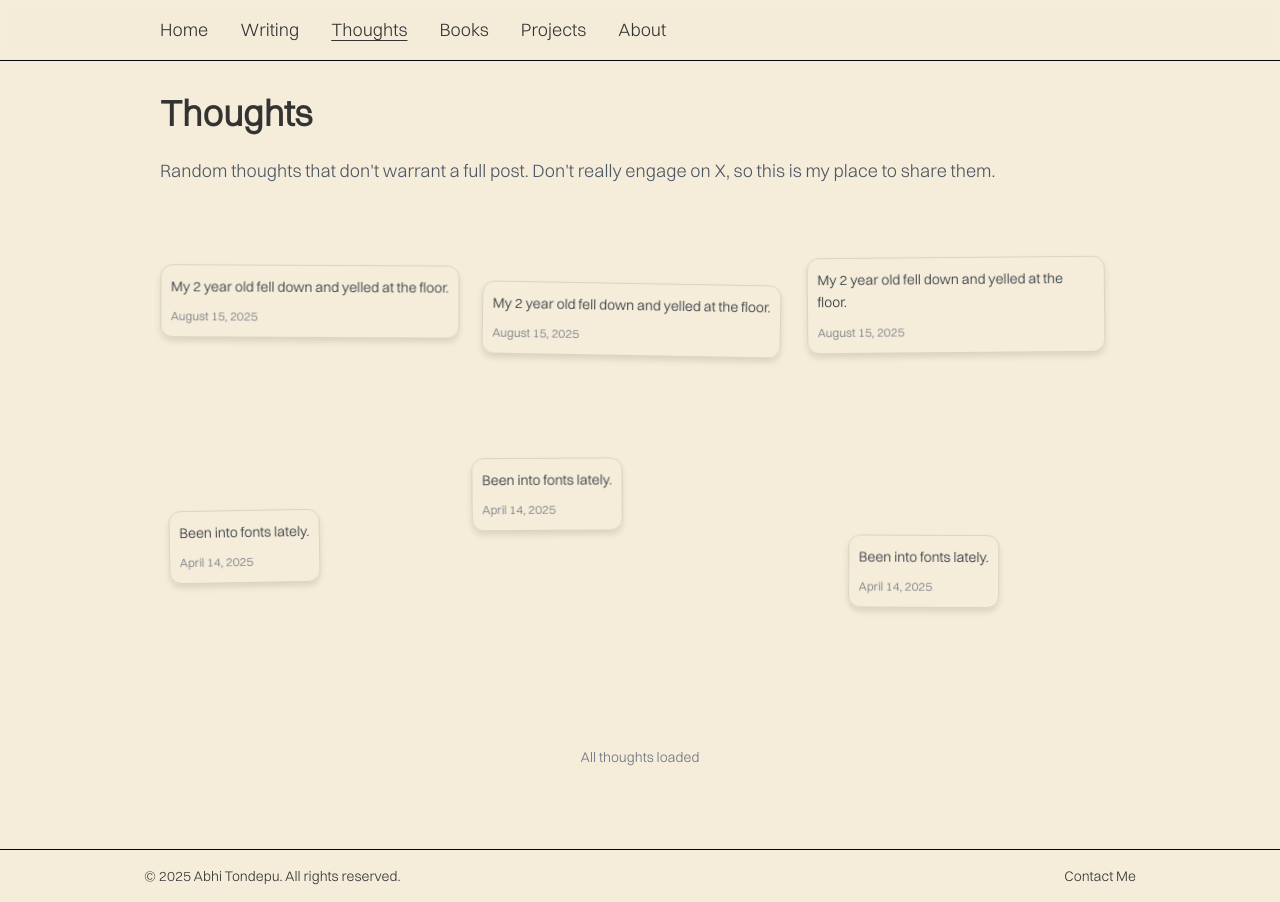
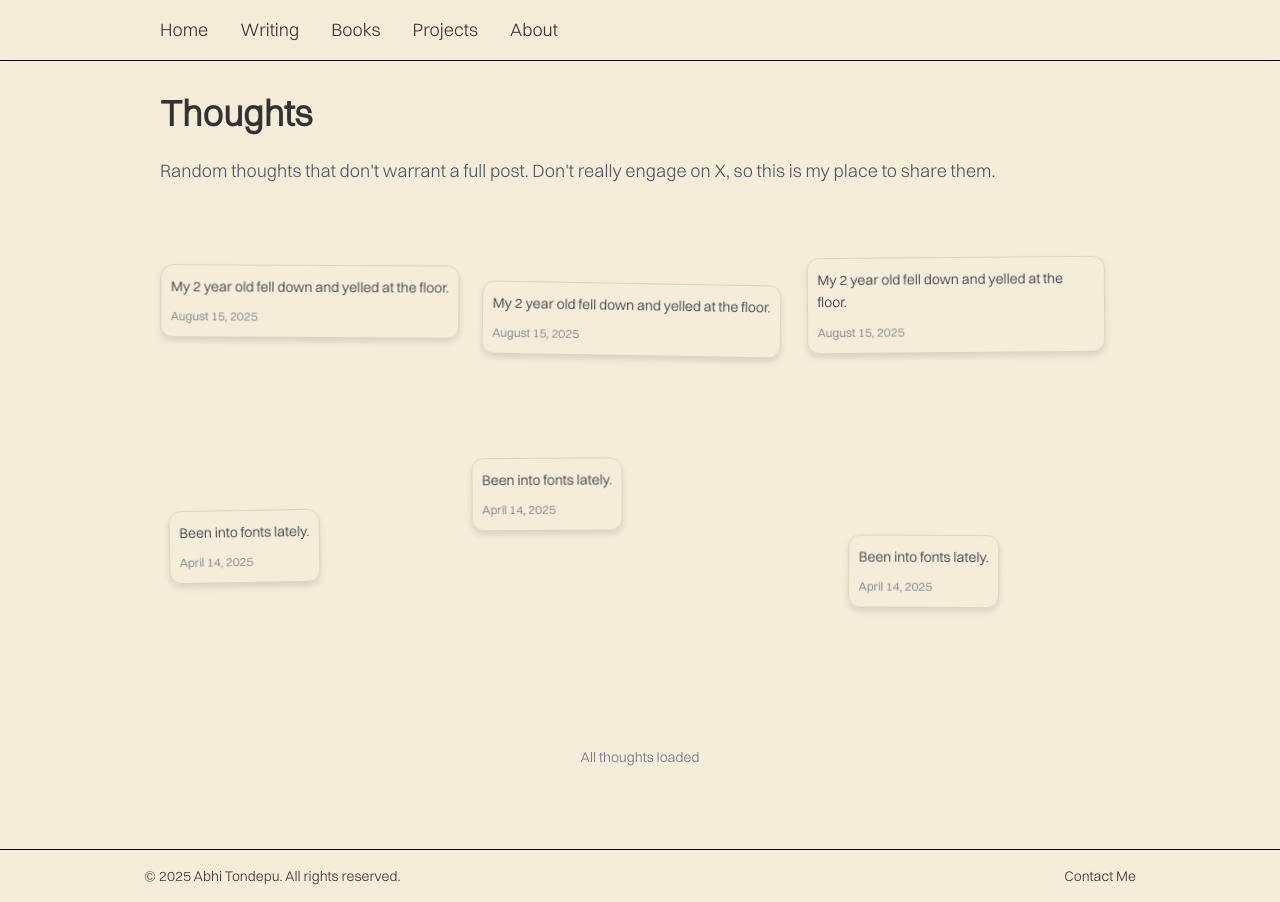
Before and after one commit to abiclub23/folio, a Next.js app: page /thoughts in a window 1280 px wide. Built offline with nearby package versions, Linux system fonts and the light colour scheme.

Commit message:
disable thoughts

```diff
--- a/components/Navigation/NavLinks.js
+++ b/components/Navigation/NavLinks.js
@@ -7,7 +7,6 @@ export default function NavLinks({ isMobile = false, onLinkClick = () => {} }) {
   const links = [
     { href: "/", label: "Home", active: true },
     { href: "/writing", label: "Writing", active: true },
-    { href: "/thoughts", label: "Thoughts", active: true },
     { href: "/books", label: "Books", active: true },
     { href: "/projects", label: "Projects", active: true },
     { href: "/about", label: "About", active: true }
```
